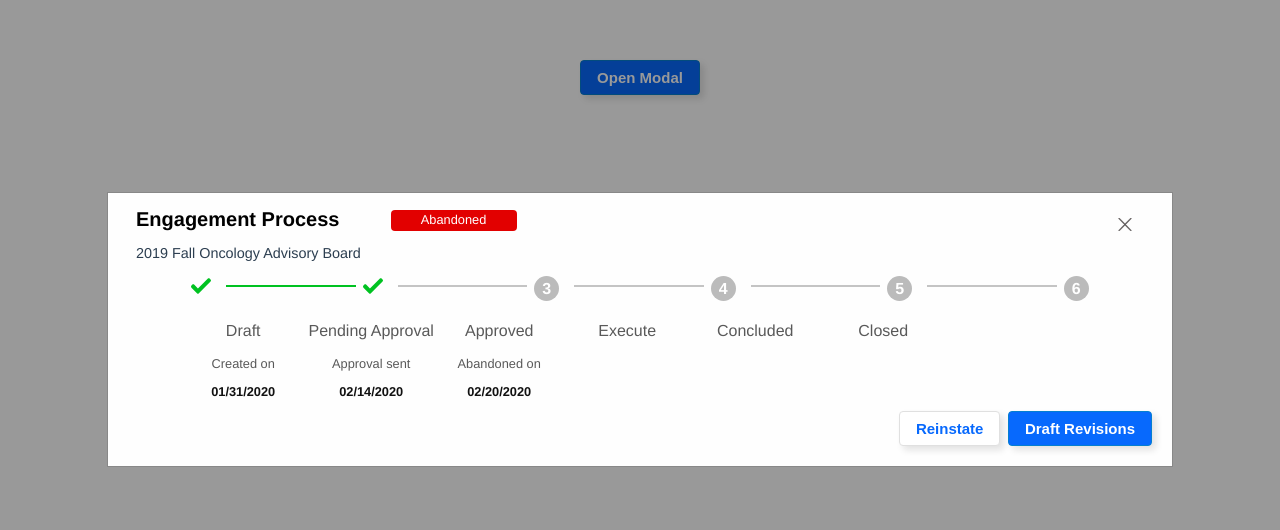
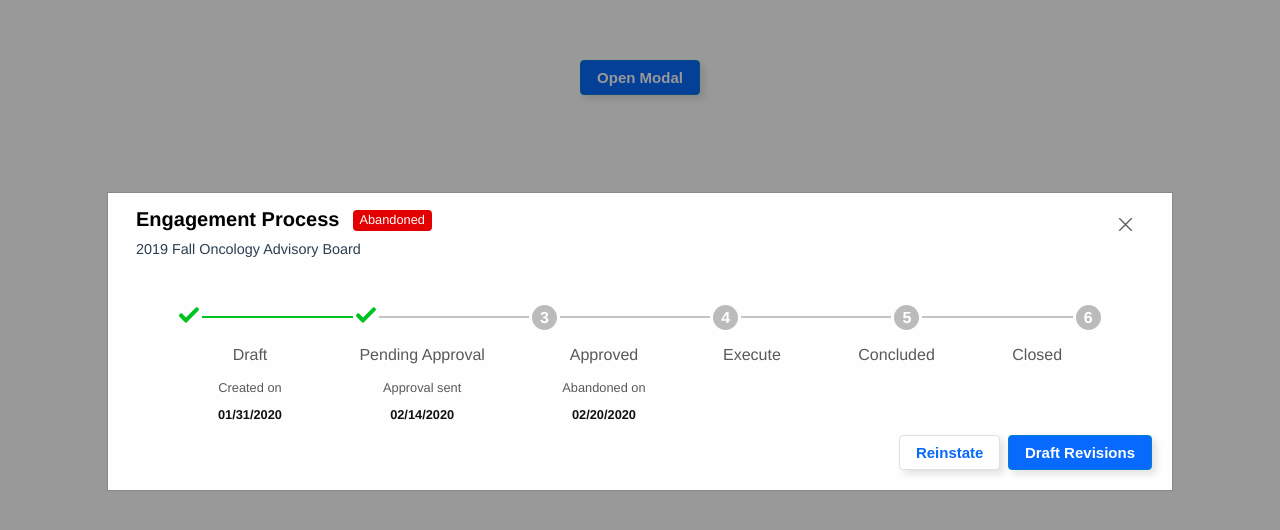
Before and after one commit to ZoiloGranda/modal-test, a Vue app: page / in a window 1280 px wide. Shown: the top 530 px of the page. Built offline with nearby package versions, Linux system fonts and the light colour scheme.

Commit message:
Adjusted steps

```diff
--- a/src/components/Modal.vue
+++ b/src/components/Modal.vue
@@ -2,10 +2,10 @@
   <section class="modal">
     <div class="modal-content">
       <div class="flex content-height">
-        <p class="fg-3 title">Engagement Process</p>
-        <p class="fg-3 bg-red font-size-small center-text white-text">Abandoned</p>
-        <span class="fg-14"></span>
-        <img class="close fg-1 icon" src="../assets/close.svg" alt="close" />
+        <p class="fg-1 title">Engagement Process</p>
+        <p class="fg-1 bg-red font-size-small center-text white-text">Abandoned</p>
+        <span class="fill-flex"></span>
+        <img class="close fg-3 icon" src="../assets/close.svg" alt="close" />
       </div>
       <div class="flex">
       <p class="font-size-12 subtitle fg-1">2019 Fall Oncology Advisory Board</p>
@@ -62,7 +62,6 @@ export default {
   }
   .close {
    color: #aaa;
-   float: right;
    height: 0.8rem;
    width: 0.8rem;
   }
@@ -77,7 +76,6 @@ export default {
    color: black;
    font-size: 20px;
    font-weight: bold;
-   width: 130px;
    margin: 0;
    text-align: left;
    padding-left: 0.5rem;
@@ -86,14 +84,17 @@ export default {
    text-align: left;
    padding-left: 0.5rem;
    font-size: 0.9rem;
+   margin: 0.6rem auto auto auto;
   }
   .bg-red {
    background-color: #e20000;
-   width:0.1rem;
    border-radius: 4px;
    height: 1.3rem;
    line-height: 1.3rem;
-   margin: 0
+   margin: 0;
+  }
+  .fill-flex{
+   flex-grow: 50;
   }
   .content-height{
    align-items: flex-end;
--- a/src/components/Steps.vue
+++ b/src/components/Steps.vue
@@ -4,32 +4,27 @@
       <div class="step-1">
         <img src="../assets/check.svg" class="icon" alt="checkmark" />
       </div>
-      <div class="step-5">
-        <div class="line green"></div>
+      <div class="step-5 line green">
       </div>
       <div class="step-1">
         <img src="../assets/check.svg" class="icon" alt="checkmark" />
       </div>
-      <div class="step-5">
-        <div class="line"></div>
+      <div class="step-5 line">
       </div>
       <div class="step-1">
         <span class="dot"><p class="white-text bold-text">3</p></span>
       </div>
-      <div class="step-5">
-        <div class="line"></div>
+      <div class="step-5 line">
       </div>
       <div class="step-1">
         <span class="dot"><p class="white-text bold-text">4</p></span>
       </div>
-      <div class="step-5">
-        <div class="line"></div>
+      <div class="step-5 line">
       </div>
       <div class="step-1">
         <span class="dot"><p class="white-text bold-text">5</p></span>
       </div>
-      <div class="step-5">
-        <div class="line"></div>
+      <div class="step-5 line">
       </div>
       <div class="step-1">
         <span class="dot"><p class="white-text bold-text">6</p></span>
@@ -41,22 +36,27 @@
         <p class="gray-text font-size-small">Created on</p>
         <p class="black-text font-size-small bold-text">01/31/2020</p>
       </div>
+      <div class="description-separator"></div>
       <div class="description-step">
         <p class="gray-text">Pending Approval</p>
         <p class="gray-text font-size-small">Approval sent</p>
         <p class="black-text font-size-small bold-text">02/14/2020</p>
       </div>
+      <div class="description-separator"></div>
       <div class="description-step">
         <p class="gray-text">Approved</p>
         <p class="gray-text font-size-small">Abandoned on</p>
         <p class="black-text font-size-small bold-text">02/20/2020</p>
       </div>
+      <div class="description-separator"></div>
       <div class="description-step">
         <p class="gray-text">Execute</p>
       </div>
+      <div class="description-separator"></div>
       <div class="description-step">
         <p class="gray-text">Concluded</p>
       </div>
+      <div class="description-separator"></div>
       <div class="description-step">
         <p class="gray-text">Closed</p>
       </div>
@@ -86,13 +86,12 @@ export default {
 <style scoped lang="scss">
 .steps-container{
  width: 90%;
- margin: 0 auto;
+ margin: 3rem auto auto auto;
 }
 .flow-container {
-  height: 30px;
+  align-items: center;
   .step-1 {
     flex-grow: 1;
-    height: 30px;
     .icon {
       height: 20px;
       width: 20px;
@@ -111,12 +110,11 @@ export default {
   }
   .step-5{
    flex-grow: 5;
-   .line {
+   &.line {
     width: 100%;
     height: 0;
     border: 1px solid #c4c4c4;
     margin: 3px;
-    display: inline-block;
     &.green{
      border: 1px solid #00c221;
     }
@@ -125,7 +123,10 @@ export default {
 }
 .description-container {
   .description-step {
-    width: 10vw;
+    flex-grow: 1;
+  }
+  .description-separator {
+    // flex-grow: 2;
   }
 }
 </style>
```
